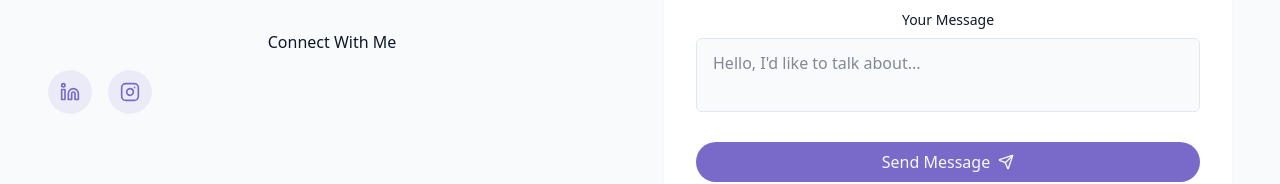
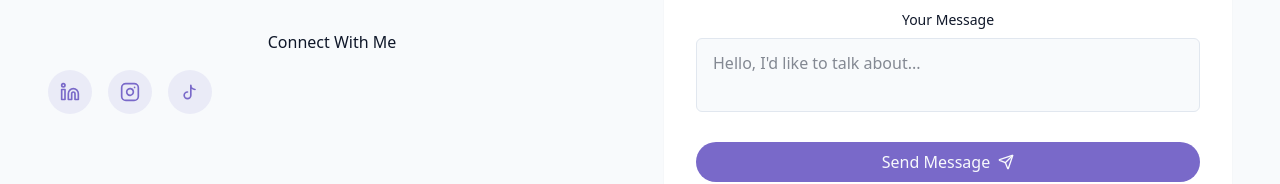
Before and after one commit to abdi-a/my-portfolio-by-React, a React (Vite) app in the folder my portfolio/: page / in a window 1280 px wide. Shown: the part 3766-3950 px from the top of the page. Built offline with nearby package versions, Linux system fonts and the light colour scheme.

Commit message:
Add TikTok contact link

```diff
--- a/my portfolio/src/components/ContactSection.jsx
+++ b/my portfolio/src/components/ContactSection.jsx
@@ -105,6 +105,26 @@ export const ContactSection = () => {
                 >
                   <Instagram className="h-5 w-5" />
                 </a>
+                <a
+                  href="https://www.tiktok.com/@abdi654576n"
+                  target="_blank"
+                  className="p-3 rounded-full bg-primary/10 text-primary hover:bg-primary hover:text-white transition-all duration-300"
+                >
+                  <svg
+                    xmlns="http://www.w3.org/2000/svg"
+                    width="24"
+                    height="24"
+                    viewBox="0 0 24 24"
+                    fill="none"
+                    stroke="currentColor"
+                    strokeWidth="2"
+                    strokeLinecap="round"
+                    strokeLinejoin="round"
+                    className="h-5 w-5"
+                  >
+                    <path d="M9 12a4 4 0 1 0 4 4V4a5 5 0 0 0 5 5" />
+                  </svg>
+                </a>
               </div>
             </div>
           </div>
```
